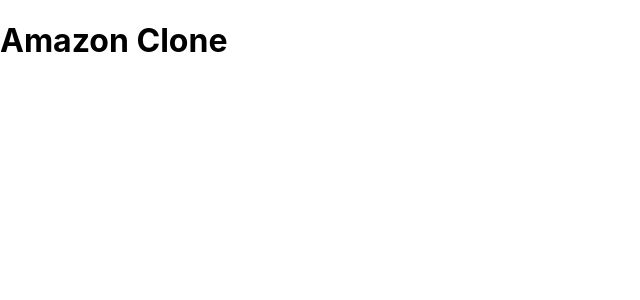
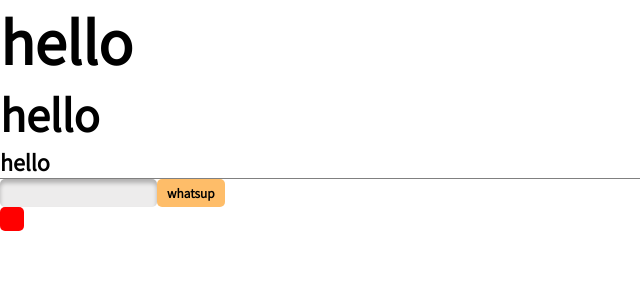
Before and after one commit to NileG2/Nile-React-Typescript, a React (Create React App) app: page / in a window 1280 px wide. Shown: the top 300 px of the page, without its empty margins (0-640 px from the left). Built offline with nearby package versions, Linux system fonts and the light colour scheme.

Commit message:
global scss added-app.scss

```diff
--- a/package.json
+++ b/package.json
@@ -3,6 +3,9 @@
   "version": "0.1.0",
   "private": true,
   "dependencies": {
+    "@emotion/react": "^11.8.1",
+    "@emotion/styled": "^11.8.1",
+    "@mui/material": "^5.4.3",
     "@testing-library/jest-dom": "^5.16.2",
     "@testing-library/react": "^12.1.3",
     "@testing-library/user-event": "^13.5.0",
--- a/public/index.html
+++ b/public/index.html
@@ -13,7 +13,6 @@
   <link rel="apple-touch-icon" href="%PUBLIC_URL%/logo192.png" />
   <title>Nile</title>
 </head>
-
 <body>
   <noscript>You need to enable JavaScript to run this app.</noscript>
   <div id="root"></div>
--- a/src/App.scss
+++ b/src/App.scss
@@ -0,0 +1,154 @@
+//colors to be used - copy these variable in scss files wherever needed
+$nileOrange: #febd69;
+$nileLightGray: #37475a;
+$nileDarkGray: #232f3e;
+$nileBlack: #131a22;
+$screenBg: #f5f5f5;
+
+.App {
+  min-height: 100vh;
+
+  //general card class - apply to div element
+  .card {
+    box-shadow: 0 4px 8px 0 rgba(0, 0, 0, 0.2);
+    border-radius: 5px;
+    padding: 1rem;
+    transition: 0.3s;
+    &:hover {
+      box-shadow: 0 8px 16px 0 rgba(0, 0, 0, 0.2);
+    }
+  }
+
+  //button classes - apply to button element
+  .btn {
+    color: black;
+    padding: 5px 10px;
+    border-radius: 5px;
+    border: none;
+    font-family: Assistant;
+    font-weight: 600;
+    cursor: pointer;
+  }
+  .btnOrange {
+    background-color: $nileOrange;
+    color: black;
+  }
+  .btnGray {
+    background-color: #edecec;
+    border: 1px solid #808080;
+  }
+  .btnDanger {
+    background-color: red;
+    color: white;
+  }
+  .btnYellow {
+    background-color: #ffd814;
+    color: black;
+  }
+
+  //input fields
+  .inputField {
+    background: #edecec;
+    box-shadow: inset 0px 4px 4px rgba(0, 0, 0, 0.25);
+    border-radius: 5px;
+    border: none;
+    padding: 5px 10px;
+    font-family: Assistant;
+    &:focus {
+      outline: none;
+    }
+  }
+
+  //different color fonts
+  .whiteText {
+    color: white;
+  }
+  .blackText {
+    color: black;
+  }
+  .greenText {
+    color: #007112;
+  }
+  .redText {
+    color: red;
+  }
+
+  //font weights
+  .boldestFont {
+    font-weight: 800;
+  }
+  .boldFont {
+    font-weight: 600;
+  }
+  .lightFont {
+    font-weight: 400;
+  }
+
+  //different headings
+  .bigHeader {
+    font-size: 4rem;
+    font-weight: bolder;
+  }
+  .header {
+    font-size: 3rem;
+    font-weight: bold;
+  }
+  .subHeader {
+    font-size: 1.5rem;
+    font-weight: bold;
+  }
+  .font3 {
+    font-size: 3rem;
+  }
+  .font2 {
+    font-size: 2rem;
+  }
+  .font1 {
+    font-size: 1rem;
+  }
+  .fontSmall {
+    font-size: 0.9rem;
+  }
+
+  //font styles
+  .italic {
+    font-style: italic;
+  }
+  .underline {
+    text-decoration: underline;
+  }
+  .bold {
+    font-weight: 600;
+  }
+
+  //borders
+  .border {
+    height: 1px;
+    width: 100%;
+    background-color: gray;
+  }
+
+  //icon images
+  .icon1 {
+    font-size: 1rem;
+  }
+  .icon2 {
+    font-size: 2rem;
+  }
+
+  //color boxes - specify background color in style attribute
+  .colorBox {
+    width: 1.5rem;
+    height: 1.5rem;
+    border-radius: 5px;
+  }
+
+  //hyperlinks
+  .link {
+    text-decoration: none;
+    cursor: pointer;
+    &:hover {
+      text-decoration: underline;
+    }
+  }
+}
--- a/src/App.tsx
+++ b/src/App.tsx
@@ -1,9 +1,15 @@
-import './App.scss';
+import "./App.scss";
 
 function App() {
   return (
     <div className="App">
-      <h1>Amazon Clone</h1>
+      <div className="bigHeader">hello</div>
+      <div className="header">hello</div>
+      <div className="subHeader">hello</div>
+      <div className="border"></div>
+      <input type="text" className="inputField bold" />
+      <button className="btn btnOrange">whatsup</button>
+      <div className="colorBox" style={{ background: "red" }}></div>
     </div>
   );
 }
--- a/src/index.scss
+++ b/src/index.scss
@@ -1,13 +1,26 @@
 body {
   margin: 0;
-  font-family: -apple-system, BlinkMacSystemFont, 'Segoe UI', 'Roboto', 'Oxygen',
-    'Ubuntu', 'Cantarell', 'Fira Sans', 'Droid Sans', 'Helvetica Neue',
-    sans-serif;
+  font-family: Assistant;
   -webkit-font-smoothing: antialiased;
   -moz-osx-font-smoothing: grayscale;
 }
+/* width */
+::-webkit-scrollbar {
+  width: 10px;
+}
 
-code {
-  font-family: source-code-pro, Menlo, Monaco, Consolas, 'Courier New',
-    monospace;
+/* Track */
+::-webkit-scrollbar-track {
+  background: lightgray;
 }
+
+/* Handle */
+::-webkit-scrollbar-thumb {
+  background: #37475a;
+  border-radius: 5px;
+}
+
+/* Handle on hover */
+::-webkit-scrollbar-thumb:hover {
+  background: #232f3e;
+}
```
Also changed, not shown: src/index.tsx (+5 -5 lines), public/logo512.png (deleted), public/manifest.json (deleted), public/robots.txt (deleted), 1 other file (tests, documents, lock files or other folders).
